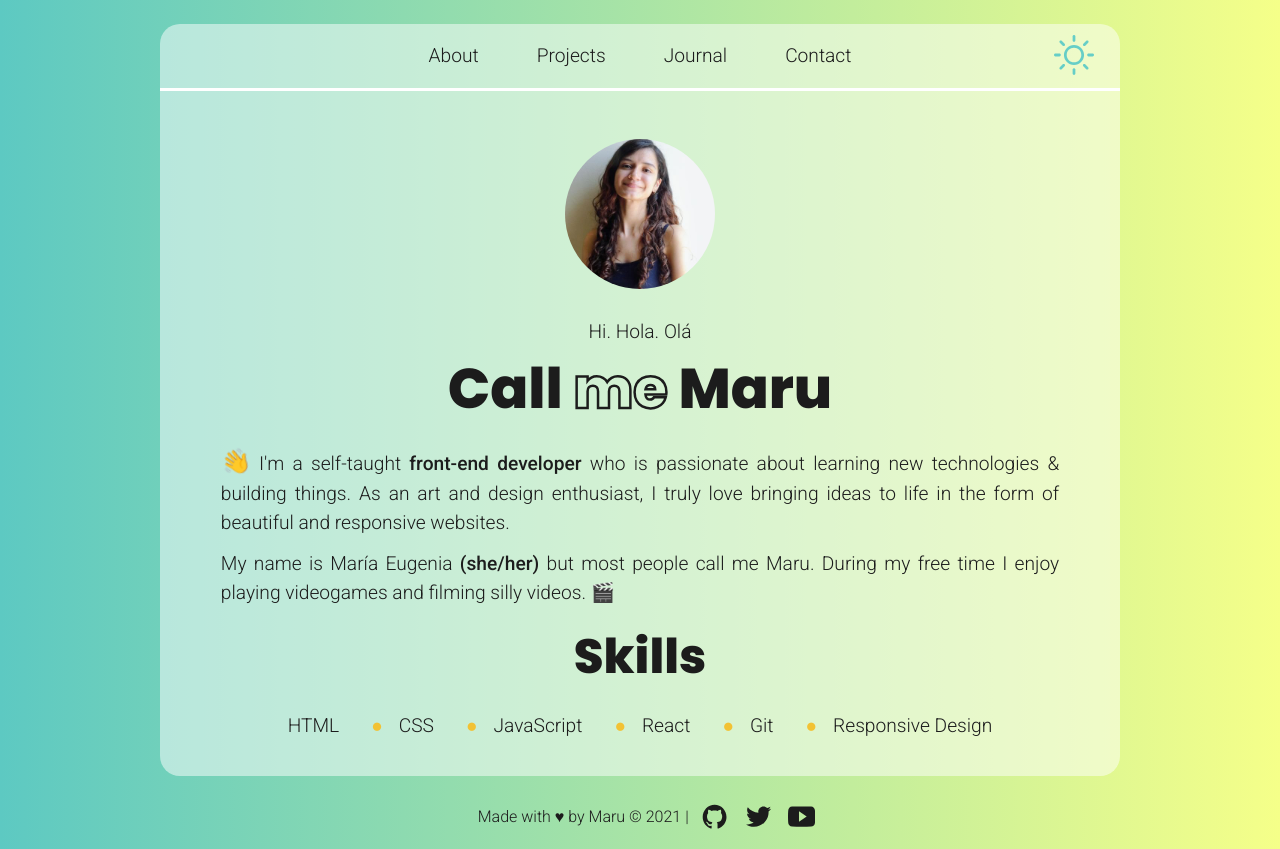
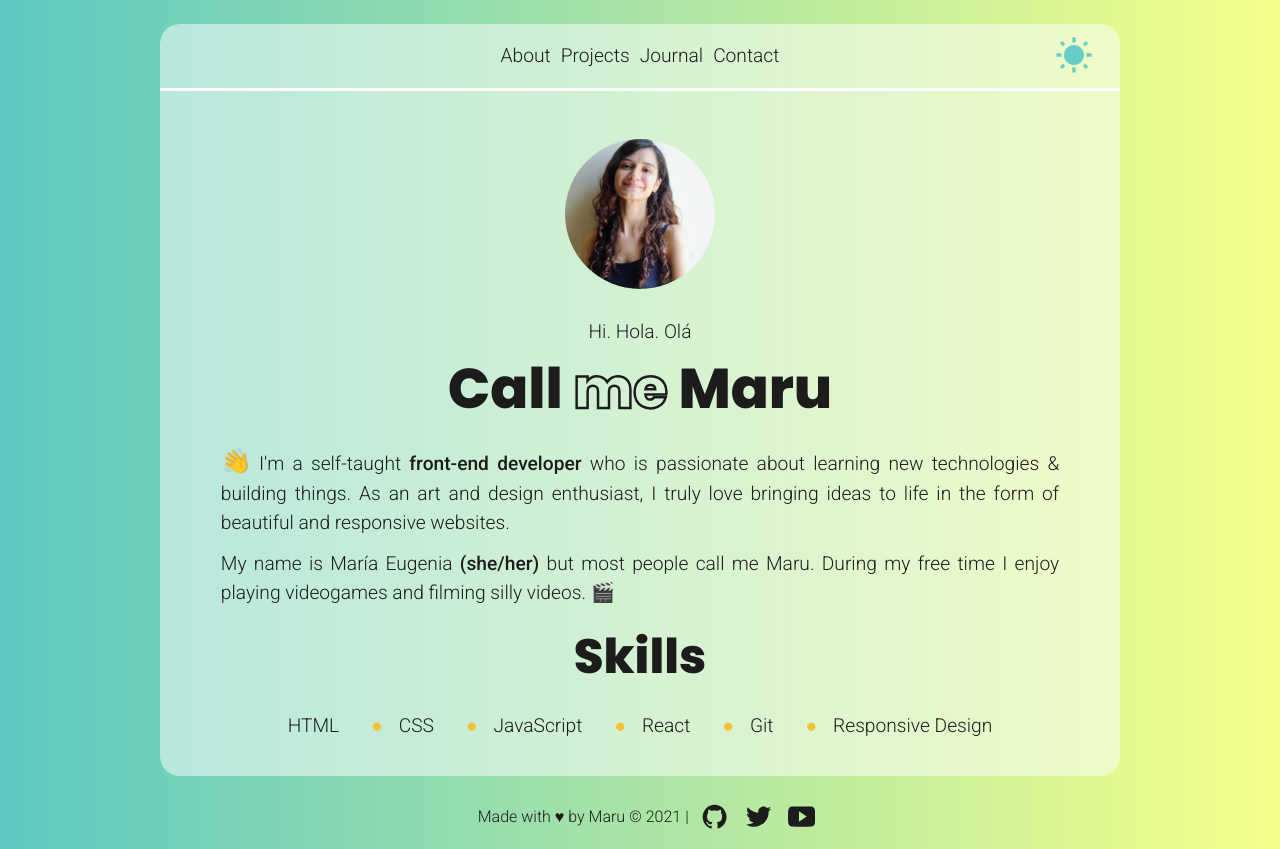
Before and after one commit to marugy99/marucodes, a Next.js app: page / in a window 1280 px wide. Built offline with nearby package versions, Linux system fonts and the light colour scheme.

Commit message:
Added react icons and function to change toggle status

```diff
--- a/components/Navbar.js
+++ b/components/Navbar.js
@@ -1,11 +1,11 @@
 import Link from "next/link"
 import { useState } from "react"
-import { IoIosMenu } from "react-icons/io";
+import { IoIosMenu, IoIosClose, IoMdSunny, IoMdMoon } from "react-icons/io";
 
 const Navbar = () => {
 
     const [darkMode, setDarkMode] = useState(false);
-    const [toggleMenu, setToggleMenu] = useState(true);
+    const [toggleMenu, setToggleMenu] = useState(false);
 
     const changeTheme = () => {
 
@@ -18,53 +18,40 @@ const Navbar = () => {
         }
     }
 
-//    const toggleFullMenu = () => {
- //       document.querySelector("#ham").classList.toggle("block")
- //   }
+    const changeToggle = () => {
+        setToggleMenu(!toggleMenu)
+    }
 
     return (
-        <nav className={`${toggleMenu ? "navBorder" : ""}`}>
-             <button onClick={() => setToggleMenu(!toggleMenu)} className="ham-menu">
-                <IoIosMenu />
+        <nav>
+             <button onClick={changeToggle} className="ham-menu">
+                {!toggleMenu
+                    ? <IoIosMenu />
+                    : <IoIosClose />
+                }
             </button>
-            <div className={`ham-details ${toggleMenu ? "showMenu" : ""}`}>
-                <button onClick={changeTheme}>
-                {!darkMode ?
-                    <svg width="52" height="52" viewBox="0 0 52 52" xmlns="http://www.w3.org/2000/svg">
-                        <path d="M35.2169 16.7831C32.8782 14.4444 29.5767 12.9312 25.9999 12.9312C22.4232 12.9312 19.1216 14.3757 16.783 16.7831C14.4444 19.1217 12.9312 22.4233 12.9312 26C12.9312 29.5767 14.4444 32.8783 16.783 35.2169C19.1216 37.5556 22.4232 39.0688 25.9999 39.0688C29.5767 39.0688 32.8782 37.6243 35.2169 35.2169C37.5555 32.8783 39.0687 29.5767 39.0687 26C39.0687 22.4233 37.6243 19.1217 35.2169 16.7831ZM32.7407 32.7407C31.0211 34.4603 28.6137 35.4921 25.9999 35.4921C23.3862 35.4921 20.9788 34.4603 19.2592 32.7407C17.5396 31.0212 16.5079 28.6138 16.5079 26C16.5079 23.3862 17.5396 20.9788 19.2592 19.2593C20.9788 17.5397 23.3862 16.5079 25.9999 16.5079C28.6137 16.5079 31.0211 17.5397 32.7407 19.2593C34.4603 20.9788 35.492 23.3862 35.492 26C35.492 28.6138 34.4603 31.0212 32.7407 32.7407Z"/>
-                        <path d="M50.2116 24.2116H44.9153C43.9524 24.2116 43.127 25.037 43.127 26C43.127 26.963 43.9524 27.7884 44.9153 27.7884H50.2116C51.1746 27.7884 52 26.963 52 26C52 25.037 51.1746 24.2116 50.2116 24.2116Z"/>
-                        <path d="M26 43.127C25.0371 43.127 24.2117 43.9524 24.2117 44.9153V50.2116C24.2117 51.1746 25.0371 52 26 52C26.963 52 27.7884 51.1746 27.7884 50.2116V44.9153C27.7884 43.9524 26.963 43.127 26 43.127Z"/>
-                        <path d="M44.365 41.8889L40.5819 38.1058C39.9629 37.418 38.7935 37.418 38.1057 38.1058C37.4179 38.7937 37.4179 39.8942 38.1057 40.582L41.8888 44.3651C42.5766 45.0529 43.6771 45.0529 44.365 44.3651C45.0528 43.6773 45.0528 42.5767 44.365 41.8889Z"/>
-                        <path d="M26 0C25.0371 0 24.2117 0.825396 24.2117 1.78836V7.08465C24.2117 8.04762 25.0371 8.87301 26 8.87301C26.963 8.87301 27.7884 8.04762 27.7884 7.08465V1.78836C27.7884 0.825396 26.963 0 26 0Z"/>
-                        <path d="M44.4338 7.63492C43.746 6.94709 42.6455 6.94709 41.9576 7.63492L38.1746 11.418C37.4867 12.1058 37.4867 13.2064 38.1746 13.8942C38.7936 14.582 39.9629 14.582 40.6508 13.8942L44.4338 10.1111C45.1216 9.42328 45.1216 8.32275 44.4338 7.63492Z"/>
-                        <path d="M7.08465 24.2116H1.78836C0.825396 24.2116 0 25.037 0 26C0 26.963 0.756613 27.7884 1.78836 27.7884H7.08465C8.04762 27.7884 8.87301 26.963 8.87301 26C8.87301 25.037 8.04762 24.2116 7.08465 24.2116Z"/>
-                        <path d="M13.8254 38.1058C13.2064 37.418 12.0371 37.418 11.3492 38.1058L7.56617 41.8889C6.87834 42.5767 6.87834 43.6773 7.56617 44.3651C8.254 45.0529 9.35453 45.0529 10.0424 44.3651L13.8254 40.582C14.5133 39.8942 14.5133 38.7937 13.8254 38.1058Z"/>
-                        <path d="M13.8254 11.418L10.0424 7.63492C9.35453 6.94709 8.254 6.94709 7.56617 7.63492C6.87834 8.32275 6.87834 9.42328 7.56617 10.1111L11.3492 13.8942C12.0371 14.582 13.1376 14.582 13.8254 13.8942C14.5133 13.2064 14.5133 12.1058 13.8254 11.418Z"/>
-                    </svg>
-                    : <svg width="49" height="49" viewBox="0 0 49 49" xmlns="http://www.w3.org/2000/svg">
-                    <g clip-path="url(#clip0)">
-                    <path d="M47.8417 27.8742C47.3407 27.749 46.8398 27.8742 46.4014 28.1873C44.7733 29.565 42.8947 30.6921 40.8282 31.4436C38.887 32.195 36.7579 32.5707 34.5036 32.5707C29.4314 32.5707 24.7975 30.5043 21.4787 27.1854C18.1598 23.8665 16.0933 19.2327 16.0933 14.1604C16.0933 12.0314 16.4691 9.9649 17.0953 8.0863C17.7841 6.08246 18.786 4.26648 20.101 2.70098C20.6646 2.01216 20.5394 1.01024 19.8505 0.446664C19.4122 0.133564 18.9112 0.00832368 18.4103 0.133564C13.0876 1.57382 8.4537 4.76744 5.13484 9.02561C1.94122 13.2211 0 18.4186 0 24.117C0 30.9426 2.75528 37.142 7.26392 41.6506C11.7726 46.1593 17.9719 48.9145 24.7975 48.9145C30.5586 48.9145 35.8813 46.9107 40.1394 43.5918C44.4602 40.2104 47.5912 35.3886 48.9062 29.8781C49.2193 28.9388 48.7184 28.0621 47.8417 27.8742ZM38.2608 40.9618C34.6289 43.8423 29.995 45.5957 24.9228 45.5957C18.9739 45.5957 13.5885 43.1535 9.7061 39.2711C5.82366 35.3886 3.38148 30.0033 3.38148 24.0544C3.38148 19.1074 5.0096 14.5988 7.8275 10.9668C9.76872 8.46202 12.2109 6.39556 15.0288 4.9553C14.7157 5.64412 14.4026 6.33294 14.1521 7.08438C13.3381 9.33871 12.9623 11.7183 12.9623 14.2231C12.9623 20.172 15.4045 25.6199 19.287 29.5023C23.1694 33.3848 28.6173 35.827 34.5662 35.827C37.1963 35.827 39.7011 35.3886 42.018 34.5119C42.8321 34.1988 43.6461 33.8857 44.3976 33.51C42.8947 36.3905 40.8282 38.958 38.2608 40.9618Z"/>
-                    </g>
-                    <defs>
-                    <clipPath id="clip0">
-                    <rect width="49" height="49" fill="white"/>
-                    </clipPath>
-                    </defs>
-                    </svg>
+
+            <div className={`${toggleMenu ? "showMenu" : ""} ham-details`}>
+
+                <button onClick={changeTheme} className="theme-toggle">
+
+                {!darkMode
+                    ? <IoMdSunny />
+                    : <IoMdMoon  />
                 }
                 </button>
                 <ul>
                     <Link href="/">
-                        <li><a>About</a></li>
+                        <a onClick={changeToggle}><li>About</li></a>
                     </Link>
                     <Link href="/projects">
-                        <li><a>Projects</a></li>
+                        <a onClick={changeToggle}><li>Projects</li></a>
                     </Link>
                     <Link href="/journal">
-                        <li><a>Journal</a></li>
+                        <a onClick={changeToggle}><li>Journal</li></a>
                     </Link>
                     <Link href="/contact">
-                        <li><a>Contact</a></li>
+                        <a onClick={changeToggle}><li>Contact</li></a>
                     </Link>
                 </ul>
             </div>
```
